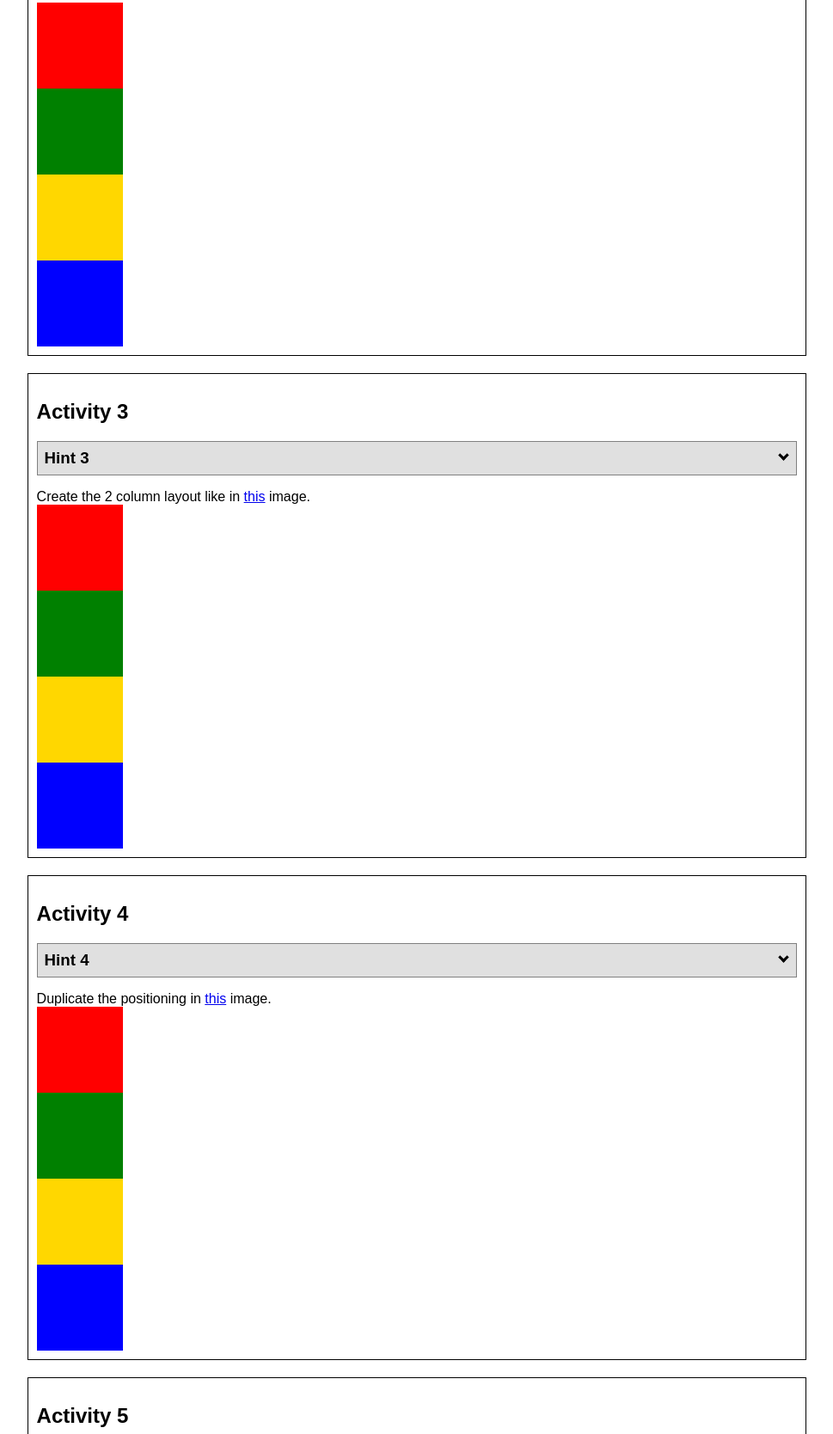
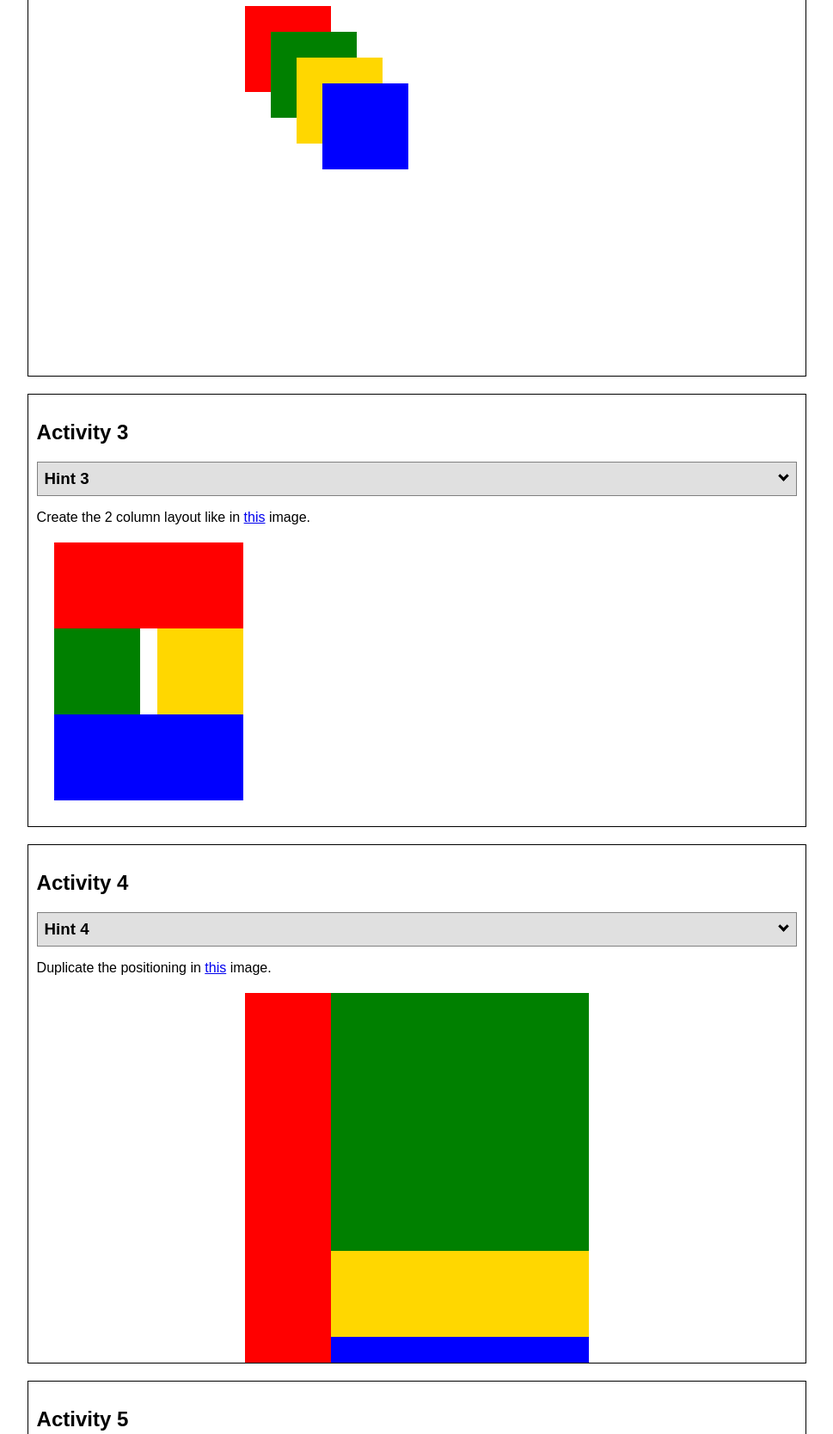
Before and after one commit to Erudit01/wdd130, a plain HTML site: page positioning.html in a window 1280 px wide. Shown: the part 1173-2841 px from the top of the page at 86% size, without its empty margins (155-1124 px from the left). Drawn offline with Linux system fonts and the light colour scheme.

Commit message:
some pol

```diff
--- a/positionstyles.css
+++ b/positionstyles.css
@@ -32,35 +32,57 @@
 /* Activity 2 styles */
 .content2 {
   /* This is the parent of the activity 2 boxes. */
+  position: relative;
+  width: 400px;
+  height: 400px;
+  margin: 20px auto;
 }
-.red2 {
+
+.red2,
+.green2,
+.yellow2,
+.blue2 {
+  position: absolute;
   width: 100px;
   height: 100px;
+}
+
+.red2 {
   background-color: red;
+  top: 0;
+  left: 0;
 }
+
 .green2 {
-  width: 100px;
-  height: 100px;
   background-color: green;
+  top: 30px;
+  left: 30px;
 }
+
 .yellow2 {
-  width: 100px;
-  height: 100px;
   background-color: gold;
+  top: 60px;
+  left: 60px;
 }
+
 .blue2 {
-  width: 100px;
-  height: 100px;
   background-color: blue;
+  top: 90px;
+  left: 90px;
 }
 /* Activity 3 styles */
 .content3 {
   /* This is the parent of the activity 3 boxes. */
+  display: grid; /* Use grid layout */
+  grid-template-columns: repeat(2, 100px); /* Create 2 columns of 100px each */
+  grid-column-gap: 20px; /* Set the gap between columns */
+  margin: 20px;
 }
 .red3 {
-  width: 100px;
+  width: 100%;
   height: 100px;
   background-color: red;
+  grid-column: 1/3;
 }
 .green3 {
   width: 100px;
@@ -73,39 +95,47 @@
   background-color: gold;
 }
 .blue3 {
-  width: 100px;
+  width: 100%;
   height: 100px;
   background-color: blue;
+  grid-column: 1/3;
 }
 /* Activity 4 styles */
 .content4 {
   /* This is the parent of the activity 4 boxes. */
   height: 400px;
+  display: grid;
+  grid-template-columns: 100px 300px;
+  grid-template-rows: 300px 100px 100px;
+  width: 400px;
+  margin: 20px auto;
 }
 .red4 {
-  width: 100px;
-  height: 100px;
   background-color: red;
+  grid-column: 1;
+  grid-row: 1 / span 3;
 }
 .green4 {
-  width: 100px;
-  height: 100px;
   background-color: green;
+  grid-column: 2;
+  grid-row: 1;
 }
 .yellow4 {
-  width: 100px;
-  height: 100px;
   background-color: gold;
+  grid-column: 2;
+  grid-row: 2;
 }
 .blue4 {
-  width: 100px;
-  height: 100px;
   background-color: blue;
+  grid-column: 2;
+  grid-row: 3;
 }
 /* Activity 5 styles */
 .content5 {
   /* This is the parent of the activity 5 boxes. */
-  height: 400px;
+  width: 500px;
+  margin: 20px auto;
+  overflow: auto;
 }
 .red5 {
   width: 100px;
```
